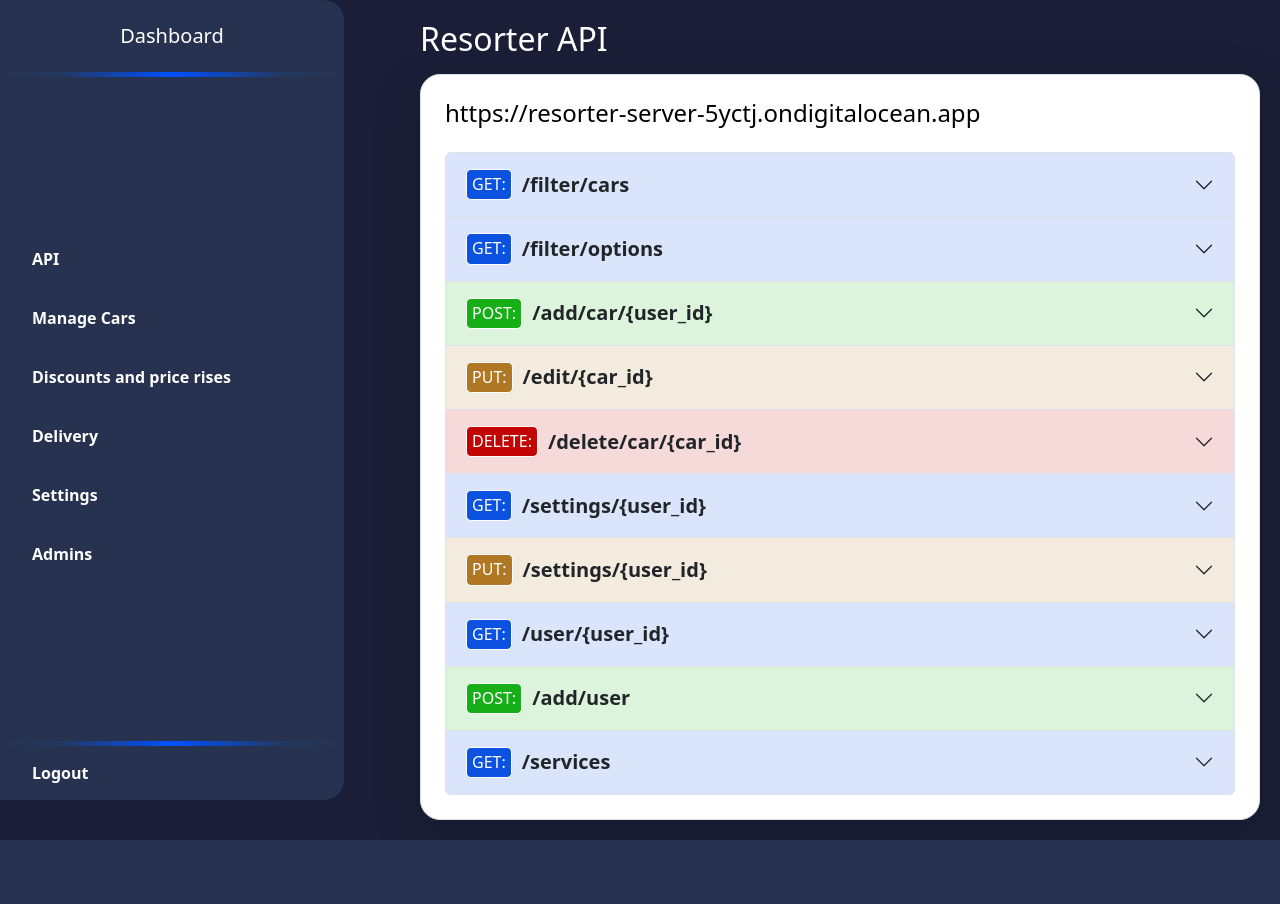
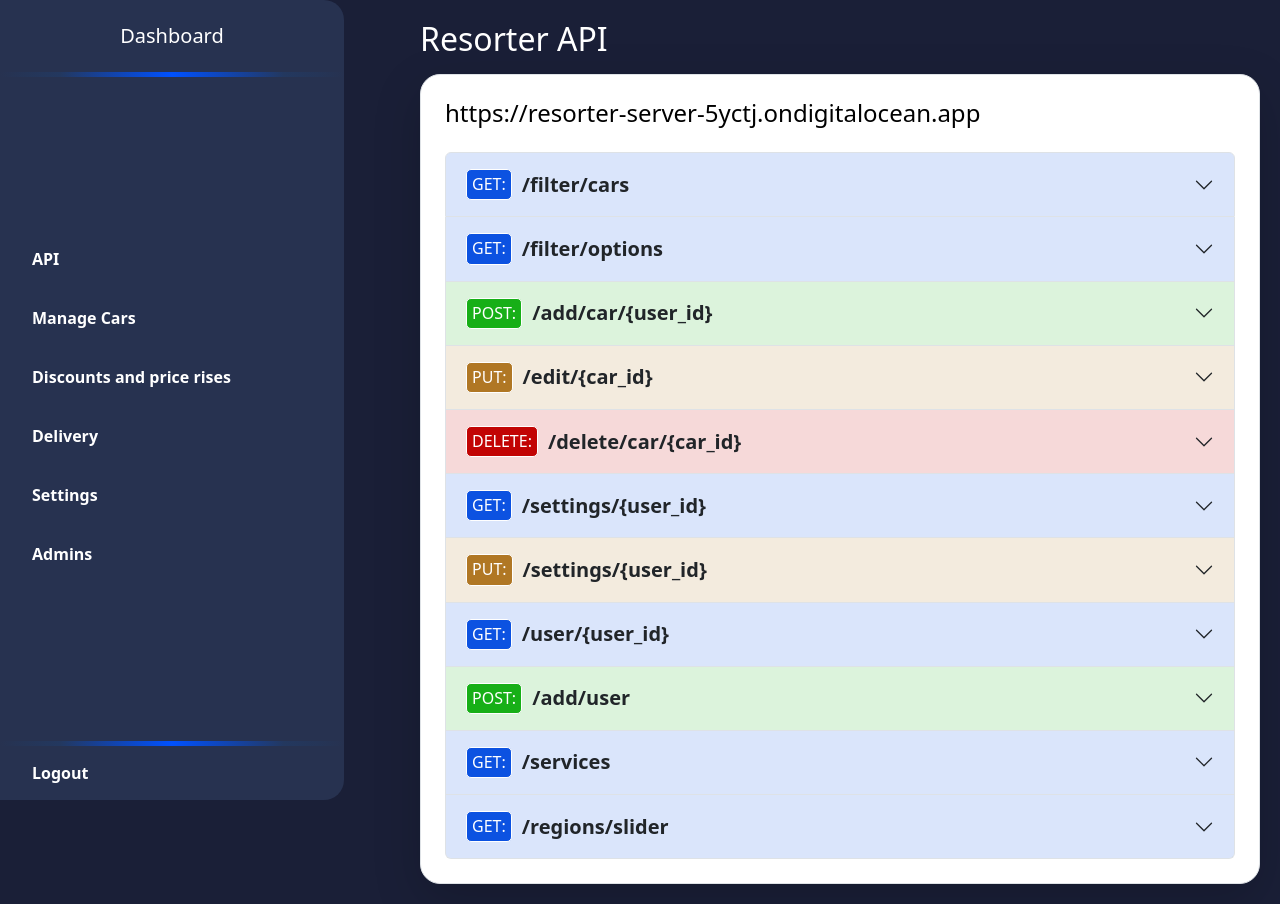
Before and after one commit to Ako8/resorter-server, a Flask app: page / in a window 1280 px wide. Before the commit the page ends 840 px from the top, so only its background shows below. Run offline with Flask 3, Linux system fonts and the light colour scheme; the visitor is signed in with stand-in values (Sample User, id 1); data that the repository does not hold is empty.

Commit message:
added region slider api

```diff
--- a/app/routes.py
+++ b/app/routes.py
@@ -9,7 +9,7 @@ from sqlalchemy import or_, not_
 from app import app, db, bcrypt
 from app.forms import RegistrationForm, LoginForm
 from app.models import User, Order, FlatOrder, Car, Tariff, Season, \
-    Delivery, Discount, Services
+    Delivery, Discount, Services, Region
 
 
 @app.route("/")
@@ -1354,3 +1354,19 @@ def services():
             servs_json.append(serv_json)
 
         return jsonify({"services": servs_json})
+
+
+@app.route("/regions/slider", methods=["GET"])
+def regions_slider():
+    if request.method == "GET":
+        regions = Region.query.all()
+        regs_json = []
+        for region in regions:
+            reg_json = {
+                "name": region.name,
+                "image": region.images,
+                "desc": region.article_one
+            }
+            regs_json.append(reg_json)
+
+        return jsonify({"regions": regs_json})
--- a/app/templates/dashboard.html
+++ b/app/templates/dashboard.html
@@ -418,8 +418,40 @@
             "content": "მასპინძლებს შეუძლიათ ატვირთონ თავიანთი გაქირავებული ქონება ჩვენს ვებგვერდზე 300 ლარის საფასურად...",
             "svg": "svg html text"
         },
+        ...
     ]
 }
+
+                    </pre>
+                    </code>
+                </div>
+            </div>
+        </div>
+        <div class="accordion-item">
+            <h2 class="accordion-header" id="panelsStayOpen-heading11">
+                <button class="get accordion-button collapsed" type="button"
+                        data-bs-toggle="collapse"
+                        data-bs-target="#panelsStayOpen-collapse11" aria-expanded="false"
+                        aria-controls="panelsStayOpen-collapse11">
+                    <span>GET:</span> <strong>/regions/slider</strong>
+                </button>
+            </h2>
+            <div id="panelsStayOpen-collapse11" class="accordion-collapse collapse"
+                 aria-labelledby="panelsStayOpen-heading8">
+                <div class="accordion-body">
+                    <hr>
+                    <code><pre>
+{
+    "regions": [
+        {
+            "name": "კახეთი",
+            "desc": "ისტორიული რეგიონი აღმოსავლეთ საქართველოში.კახეთი მევენახეობისა და მეღვინეობის ერთ-ერთი უძველესი კერაა.",
+            "image": "region img in base64 format"
+        },
+        ...
+    ]
+}
+
                     </pre>
                     </code>
                 </div>
```
